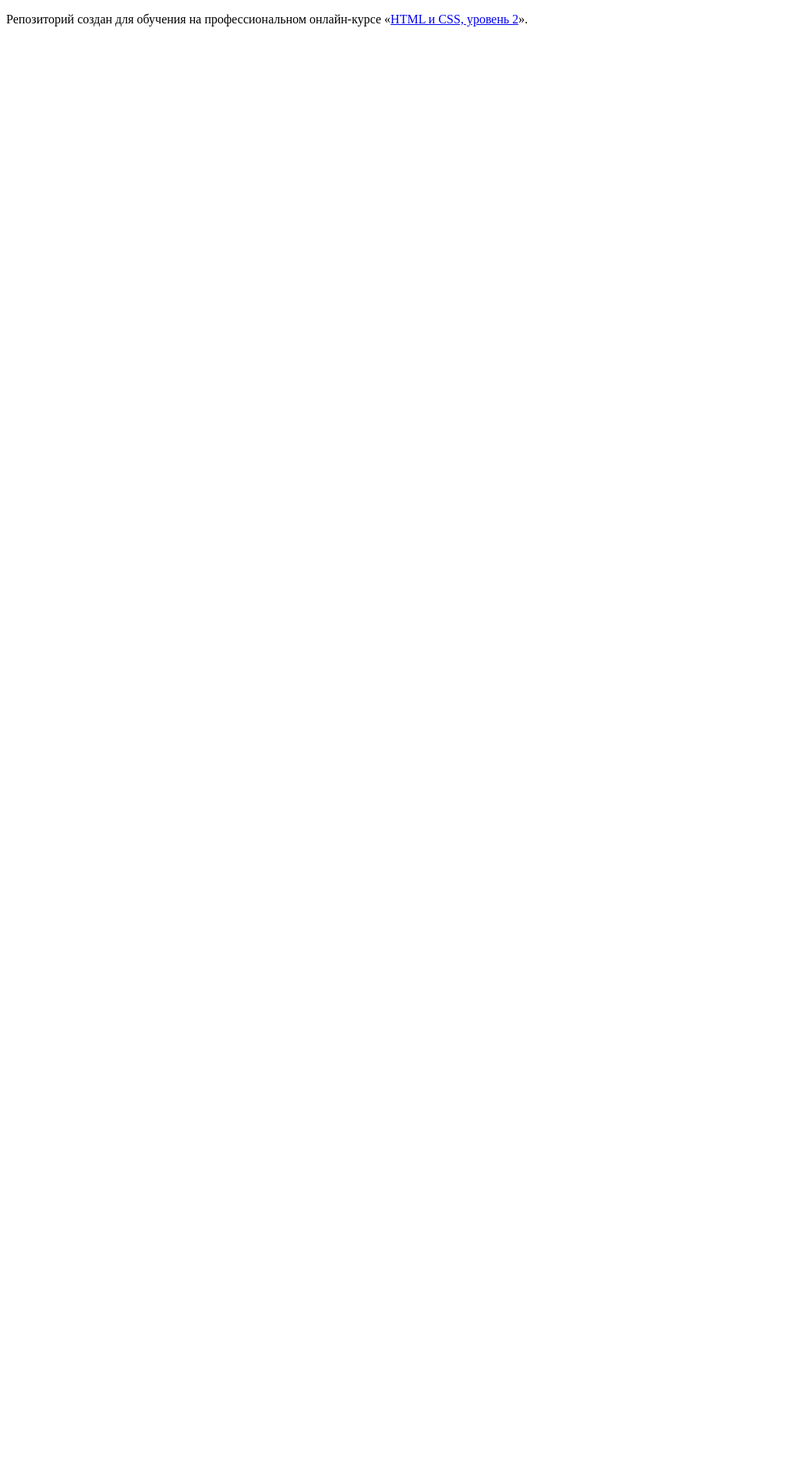
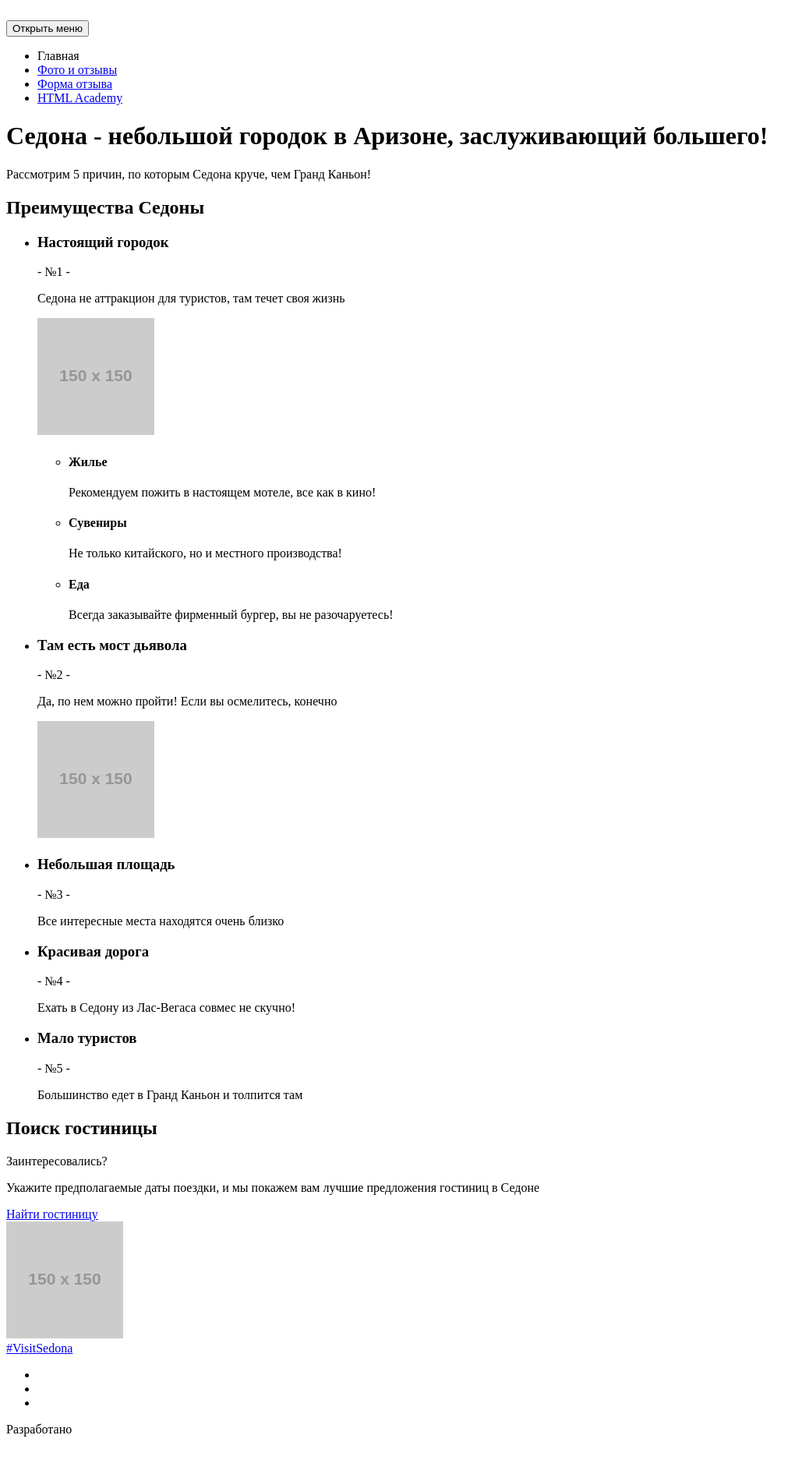
Before and after one commit to meruyertaitkaliyeva/1489787-sedona-20, a website: page source/index.html in a window 1280 px wide. Shown: the whole page at 78% size, without its empty margins (0-1038 px from the left). Before the commit the page ends 800 px from the top, so only its background shows below. Drawn offline with Linux system fonts and the light colour scheme; placeholder pictures from the web are drawn by us.

Commit message:
Выполнила разметку трех страниц

```diff
--- a/source/index.html
+++ b/source/index.html
@@ -1,12 +1,112 @@
 <!DOCTYPE html>
-<html lang="ru">
+<html class="page" lang="ru">
   <head>
     <meta charset="utf-8">
     <title>HTML Academy: Седона</title>
   </head>
-  <body>
+  <body class="page__body">
 
-    <p>Репозиторий создан для обучения на профессиональном онлайн‑курсе «<a href="https://htmlacademy.ru/intensive/adaptive">HTML и CSS, уровень 2</a>».</p>
+    <header class="page-header">
+      <a class="page-header__logo">
+        <img src="" alt="">
+      </a>
+      <nav class="main-nav">
+        <button class="main-nav__toggle" type="button">
+          <span class="visually-hidden">Открыть меню</span>
+        </button>
+        <ul class="main-nav__list">
+          <li class="main-nav__item main-nav__item--active">
+            <a>Главная</a>
+          </li>
+          <li class="main-nav__item">
+            <a href="photo.html">Фото и отзывы</a>
+          </li>
+          <li class="main-nav__item">
+            <a href="form.html">Форма отзыва</a>
+          </li>
+          <li class="main-nav__item">
+            <a href="#">HTML Academy</a>
+          </li>
+        </ul>
+      </nav>
+    </header>
+    <main class="page-main">
+      <header class="main-header">
+        <h1 class="main-header__title">Седона - небольшой городок в Аризоне, заслуживающий большего!</h1>
+        <p class="main-header__text">Рассмотрим 5 причин, по которым Седона круче, чем Гранд Каньон!</p>
+      </header>
+      <section class="advantages">
+        <h2 class="visually-hidden">Преимущества Седоны</h2>
+        <ul class="advantages__list advantages__list--main">
+          <li class="advantages__item advantages__item--disclosed">
+            <h3 class="advantages__title">Настоящий городок</h3>
+            <p class="advantages__number">- №1 -</p>
+            <p class="advantages__description">Седона не аттракцион для туристов, там течет своя жизнь</p>
+            <img class="advantages__picture" src="https://via.placeholder.com/150x150" alt="">
+            <ul class="advantages__list advantages__list--inner">
+              <li class="advantages__item advantages__item--inner">
+                <h4 class="advantages__title advantages__title--house">Жилье</h4>
+                <p class="advantages__description">Рекомендуем пожить в настоящем мотеле, все как в кино!</p>
+              </li>
+              <li class="advantages__item advantages__item--inner">
+                <h4 class="advantages__title advantages__title--souvenirs">Сувениры</h4>
+                <p class="advantages__description">Не только китайского, но и местного производства!</p>
+              </li>
+              <li class="advantages__item advantages__item--inner">
+                <h4 class="advantages__title advantages__title--food">Еда</h4>
+                <p class="advantages__description">Всегда заказывайте фирменный бургер, вы не разочаруетесь!</p>
+              </li>
+            </ul>
+          </li>
+          <li class="advantages__item advantages__item--disclosed">
+            <h3 class="advantages__title">Там есть мост дьявола</h3>
+            <p class="advantages__number">- №2 -</p>
+            <p class="advantages__description">Да, по нем можно пройти! Если вы осмелитесь, конечно</p>
+            <img class="advantages__picture" src="https://via.placeholder.com/150x150" alt="">
+          </li>
+          <li class="advantages__item">
+            <h3 class="advantages__title">Небольшая площадь</h3>
+            <p class="advantages__number">- №3 -</p>
+            <p class="advantages__description">Все интересные места находятся очень близко</p>
+          </li>
+          <li class="advantages__item">
+            <h3 class="advantages__title">Красивая дорога</h3>
+            <p class="advantages__number">- №4 -</p>
+            <p class="advantages__description">Ехать в Седону из Лас-Вегаса совмес не скучно!</p>
+          </li>
+          <li class="advantages__item">
+            <h3 class="advantages__title">Мало туристов</h3>
+            <p class="advantages__number">- №5 -</p>
+            <p class="advantages__description">Большинство едет в Гранд Каньон и толпится там</p>
+          </li>
+        </ul>
+      </section>
+      <section class="hotel-reservation">
+        <h2 class="visually-hidden">Поиск гостиницы</h2>
+        <p class="hotel-reservation__title">Заинтересовались?</p>
+        <p class="hotel-reservation__text">Укажите предполагаемые даты поездки, и мы покажем вам лучшие предложения гостиниц в Седоне</p>
+        <a class="button hotel-reservation__button" href="#">Найти гостиницу</a>
+      </section>
+      <section class="map">
+        <img class="map__image" src="https://via.placeholder.com/150x150" alt="">
+      </section>
+    </main>
+    <footer class="page-footer">
+      <div class="page-footer__social social">
+        <a class="social__title" href="#">#VisitSedona</a>
+        <ul class="social__list">
+          <li class="social__item social__item--twitter"></li>
+          <li class="social__item social__item--facebook"></li>
+          <li class="social__item social__item--youtube"></li>
+        </ul>
+      </div>
+      <div class="page-footer__copyright copyright">
+        <p class="copyright__text">Разработано</p>
+        <a class="copyright__link" href="">
+          <img class="copyright__logo" src="" alt="">
+        </a>
+      </div>
+    </footer>
 
   </body>
 </html>
```
Also changed, not shown: source/form.html (added, +100 -0 lines), source/photo.html (added, +89 -0 lines).
